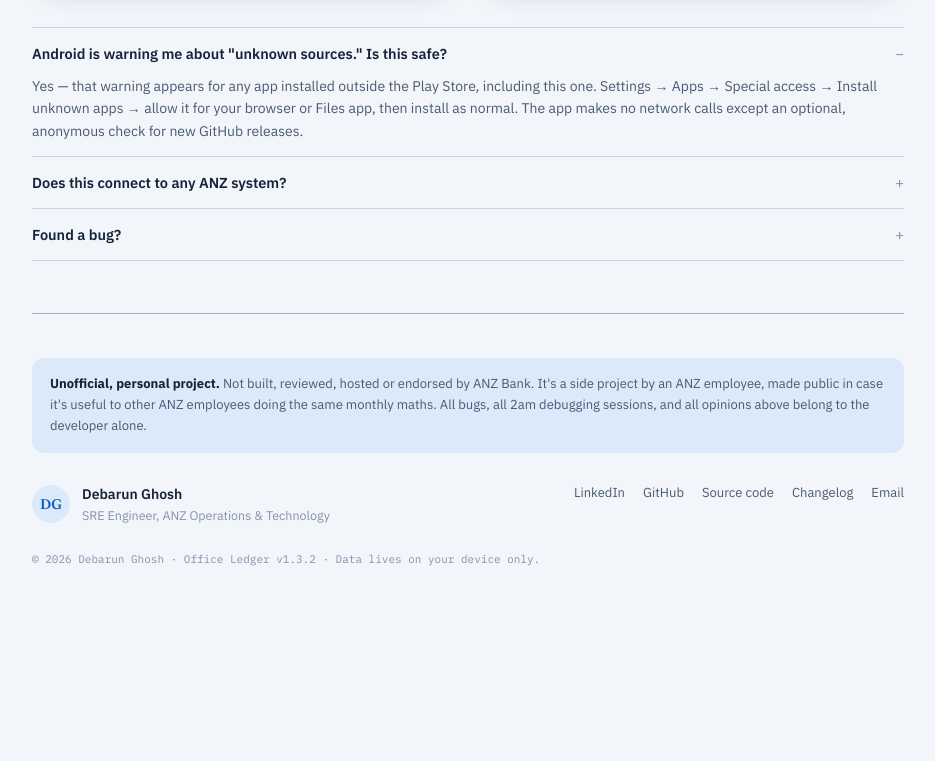
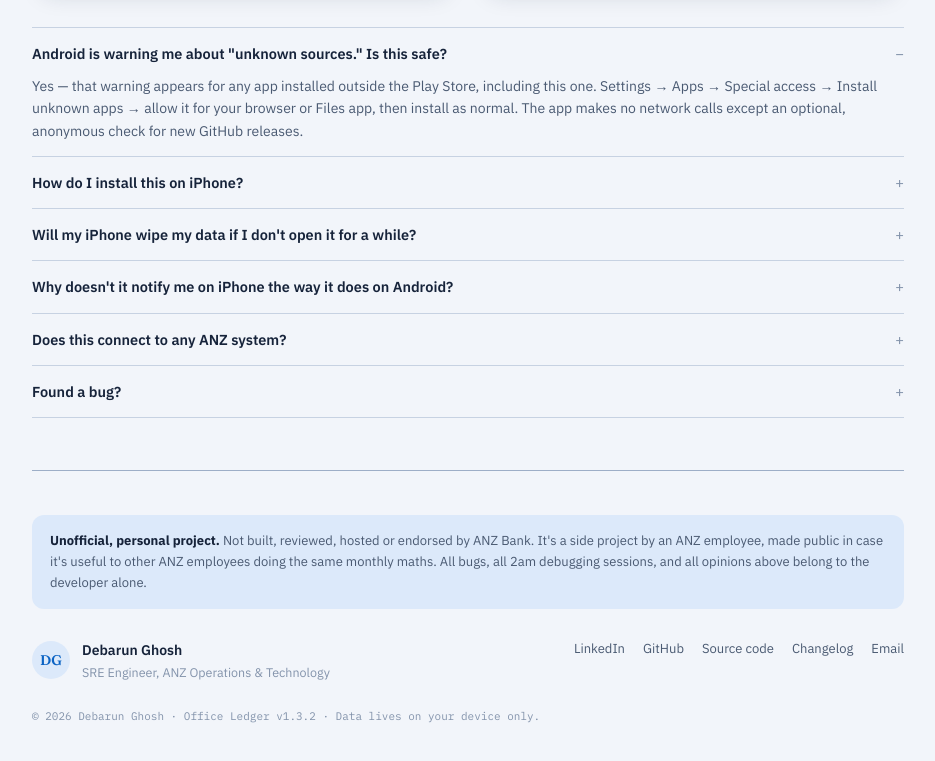
Before and after one commit to debarun1234/anz-attendance-tracker-app, a website: page docs/index.html in a window 1280 px wide. Shown: the part 3417-4178 px from the top of the page, without its empty margins (172-1107 px from the left). Before the commit the page ends 4046 px from the top, so only its background shows below. Drawn offline with Linux system fonts and the light colour scheme.

Commit message:
Add iOS install and storage-persistence FAQ entries

```diff
--- a/docs/index.html
+++ b/docs/index.html
@@ -455,6 +455,18 @@
         <p>Yes — that warning appears for any app installed outside the Play Store, including this one. Settings &rarr; Apps &rarr; Special access &rarr; Install unknown apps &rarr; allow it for your browser or Files app, then install as normal. The app makes no network calls except an optional, anonymous check for new GitHub releases.</p>
       </details>
       <details class="faq">
+        <summary>How do I install this on iPhone?</summary>
+        <p>Open <a href="./app/">the app link</a> in <b>Safari</b> — has to be Safari, Chrome and Firefox on iOS don't offer this option. Tap the Share icon, scroll down to "Add to Home Screen," tap Add. It's now a normal-looking app icon: full-screen, no address bar, own name. Always launch it from that icon afterwards, not from a Safari tab — that's what makes the next answer true.</p>
+      </details>
+      <details class="faq">
+        <summary>Will my iPhone wipe my data if I don't open it for a while?</summary>
+        <p>Not if you installed it properly (previous question). Regular Safari tabs get their storage wiped by Apple's Intelligent Tracking Prevention after 7 days of inactivity — that's an Apple policy, not a bug here. An app added to the Home Screen runs in its own separate storage that sits outside that sweep, so it's exempt in practice. Apple has never put that exemption in writing, so treat it as very likely rather than guaranteed, and use Settings &rarr; Export occasionally if you want a copy that doesn't depend on Apple's storage policy at all.</p>
+      </details>
+      <details class="faq">
+        <summary>Why doesn't it notify me on iPhone the way it does on Android?</summary>
+        <p>iOS won't let a locally-installed app push to the lock screen or notification centre without a server sending that push — and standing one up would mean this app suddenly needing a backend and an internet connection it doesn't have today. The in-app reminders still work the moment you open it; you just won't get pinged while it's closed. Android gets the full treatment because it allows notifications to be scheduled locally, no server required.</p>
+      </details>
+      <details class="faq">
         <summary>Does this connect to any ANZ system?</summary>
         <p>No. It doesn't touch SuccessFactors, your calendar, badge data, or anything else. You tell it what happened; it does the maths. That's the entire integration surface.</p>
       </details>
```
